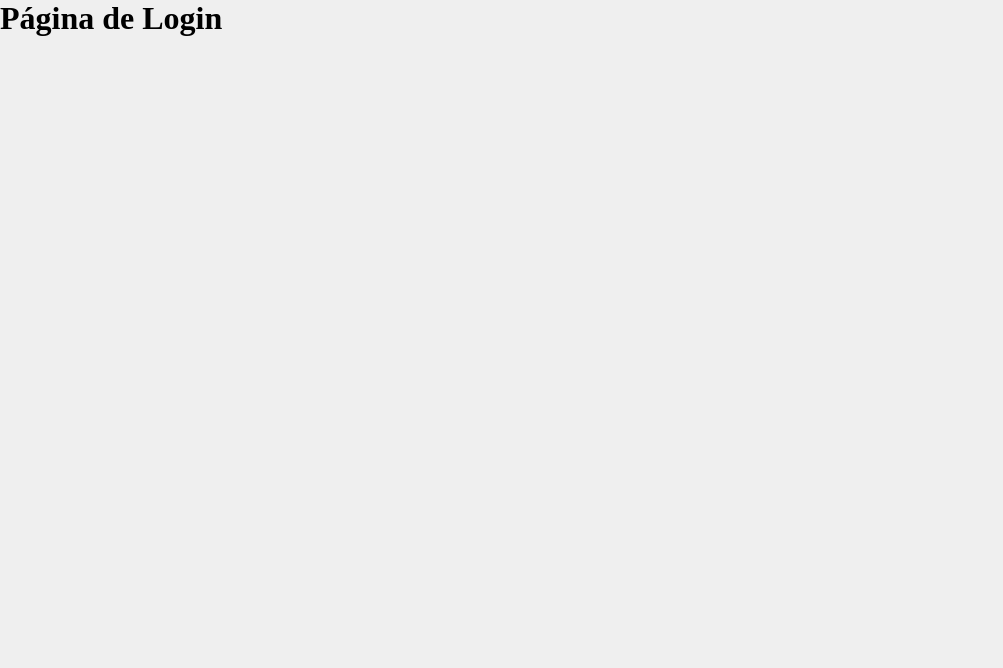
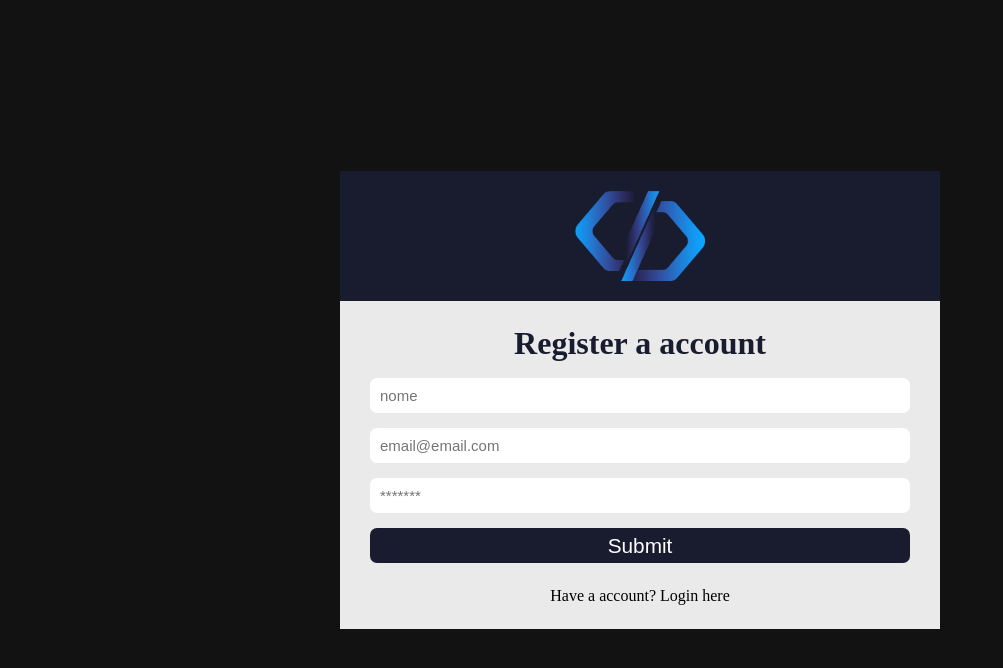
Before and after one commit to ErikPatrik/tasks-system, a React (Create React App) app: page /register in a window 1280 px wide. Shown: the top 668 px of the page, without its empty margins (0-1003 px from the left). Built offline with nearby package versions, Linux system fonts and the light colour scheme.

Commit message:
contextApi

```diff
--- a/src/App.js
+++ b/src/App.js
@@ -1,9 +1,12 @@
 import RoutesApp from './routes'
+import AuthProvider from './contexts/auth';
 
 function App() {
-  return (
-    <RoutesApp />
-  );
+    return (
+        <AuthProvider>
+            <RoutesApp />
+        </AuthProvider>
+    );
 }
 
 export default App;
--- /dev/null
+++ b/src/contexts/auth.js
@@ -0,0 +1,57 @@
+import { useState, useEffect, createContext } from "react";
+import { Routes } from "react-router-dom";
+import App from "../App";
+import firebase from "../services/FirebaseConnection";
+
+export const AuthContext = createContext({
+
+})
+
+function AuthProvider({children}) {
+    const [user, setUser] = useState(null)
+    const [loadingAuth, setLoadingAuth] = useState(false)
+    const [loading, setLoading] = useState(true)
+
+    // quando a aplicação é aberta e o contexto é montado la no App.js
+    // o useEffect é chamado, onde é verificado se o usuário é logado, e se tiver colocamos dentro do useStateUser
+    useEffect(() => {
+
+        function loadStorage() {
+            const storageUser = localStorage.getItem('UserSystem')
+
+            if (storageUser) {
+                setUser(JSON.parse(storageUser))
+                setLoading(false)
+        }
+            setLoading(false)
+        }
+
+        loadStorage()
+
+    }, [])
+
+    return(
+        <AuthContext.Provider value={{ signed: !!user, user, loading }}>
+            {children}
+        </AuthContext.Provider>
+    )
+}
+
+export default AuthProvider
+
+// Fluxo realizado
+// ContextApi: gerenciador de estado global, utilizado para passar dados de cima para baixo (do pai para o filho)
+// é uma ideia do Redux basicamente
+// No principal componente App, tood mundo que ta dentro do AuthProvider, que são as rotas/paginas
+// ou seja, todos tem acessos aos dados passados
+
+// Ou seja
+
+// ContextAuth
+//  - Routes(rotas)
+// -- Pages
+
+// Dizemos que se o user é nulo, o signed é falso, caso contrário se ti ver um objeto, o signed é true e consigo
+// acessar o sistema
+
+// Quando deslogar, o user volta a ser nulo
--- a/src/pages/SignUp/index.js
+++ b/src/pages/SignUp/index.js
@@ -1,9 +1,36 @@
+import { useState  } from 'react';
+import { Link } from 'react-router-dom'
+import logo from '../../assets/logo.png'
+
 function SignUp() {
-    return (
-      <h1>
-          Página de Login
-      </h1>
-    );
-  }
+    const [nome, setNome] = useState('')
+    const [email, setEmail] = useState('')
+    const [password, setPassword] = useState('')
 
-  export default SignUp;
+    const handleSubmit = (e) => {
+        e.preventDefault()
+        alert('CLICOU')
+    }
+
+return (
+    <div className="container-center">
+        <div className='login'>
+            <div className='login-area'>
+                <img src={logo} alt="Logo System" />
+            </div>
+
+            <form onSubmit={handleSubmit}>
+                <h1>Register a account</h1>
+                <input type="text" placeholder='nome' value={nome} onChange={(event) => setNome(event.target.value)}></input>
+                <input type="text" placeholder='email@email.com' value={email} onChange={(event) => setEmail(event.target.value)}></input>
+                <input type="password" placeholder='*******' value={password} onChange={(e) => setPassword(e.target.value)}></input>
+                <button type="submit">Submit</button>
+            </form>
+
+            <Link to="/">Have a account? Login  here</Link>
+        </div>
+    </div>
+);
+}
+
+export default SignUp;
--- a/src/routes/PrivateRoute.js
+++ b/src/routes/PrivateRoute.js
@@ -1,5 +1,7 @@
 // Navigate: enviar usuário para determinar página
+import { useContext } from 'react'
 import { Navigate } from 'react-router-dom'
+import { AuthContext } from '../contexts/auth'
 
 export default function PrivateRoute({
     //componente que vai renderizar
@@ -8,8 +10,7 @@ export default function PrivateRoute({
     ...rest // e repassa todas as propriedades que o react dom tem
 }){
 
-    const loading = false;
-    const signed = false;
+    const { signed, loading } = useContext(AuthContext)
 
     // Se está logando, aparece uma mensagem informando que ta logando
     if (loading) {
```
